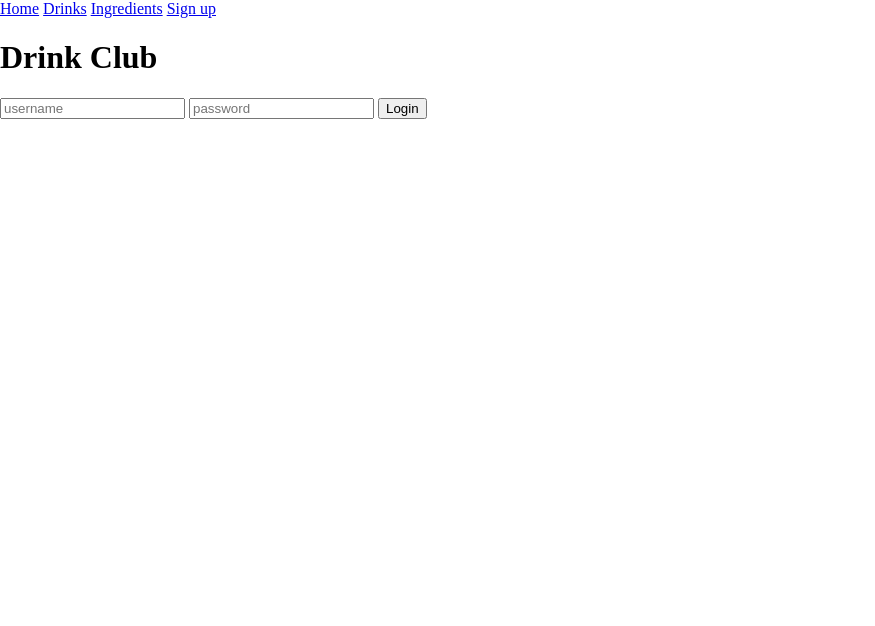
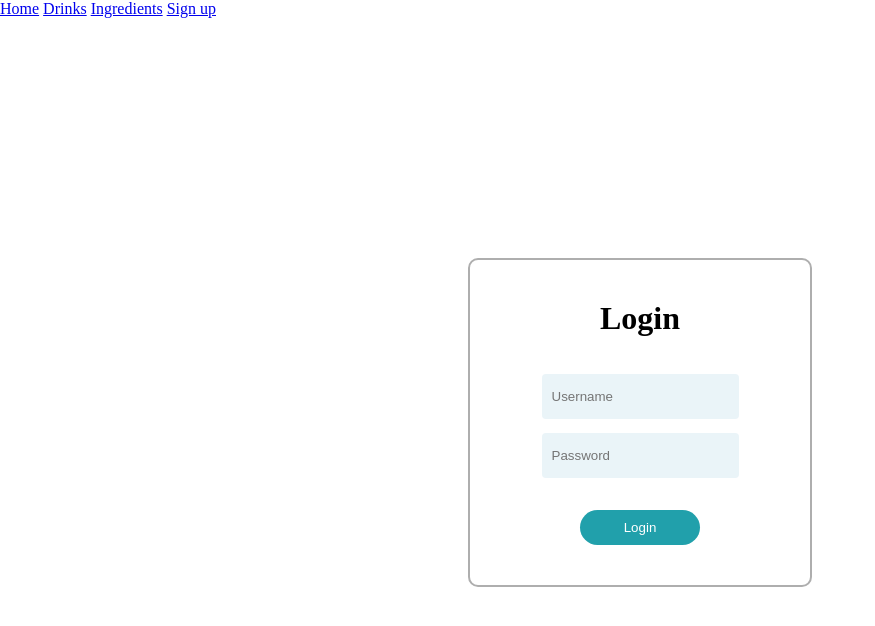
Before and after one commit to tommivk/drink-recipes, a Flask app: page / in a window 1280 px wide. Shown: the top 626 px of the page, without its empty margins (0-875 px from the left). Run offline with Flask 2, Linux system fonts and the light colour scheme.

Commit message:
add styles

```diff
--- a/static/style.css
+++ b/static/style.css
@@ -13,6 +13,27 @@
 
 body {
     margin: 0px;
+}
+
+.btn {
+    display: block;
+    width: 120px;
+    height: 35px;
+    cursor: pointer;
+    outline: none;
+    border: none;
+    border-radius: 20px;
+    color: white;
+    margin: auto;
+    background: rgba(33, 160, 171, 1);
+}
+
+.btn:hover {
+    background: rgb(34, 183, 197);
+}
+
+.btn:focus {
+    outline: 1px solid rgb(88, 82, 82);
 }
 
 .stars {
@@ -146,6 +167,7 @@ body {
 
 .add-recipe-button {
     float: right;
+    border-radius: 5px;
 }
 
 .gradient-text {
@@ -379,3 +401,45 @@ input[type="file"]:hover+label {
 .drink-delete-btn:hover {
     background-color: rgb(202, 23, 23);
 }
+
+.form-container {
+    max-width: 100vw;
+    width: 300px;
+    margin: auto;
+    display: flex;
+    flex-direction: column;
+    text-align: center;
+    justify-content: center;
+    align-items: center;
+    padding: 40px 20px;
+    border: 2px solid rgba(128, 128, 128, 0.637);
+    border-radius: 10px;
+    margin-top: 30vh;
+}
+
+.form-container h1 {
+    margin: 0px 0px 30px 0px;
+}
+
+.form-container form {
+    display: flex;
+    flex-direction: column;
+}
+
+.form-container form>button {
+    margin-top: 25px;
+}
+
+
+.form-container form>input {
+    padding: 15px 10px;
+    background: rgba(186, 217, 231, 0.3);
+    border: none;
+    outline: none;
+    margin: 7px;
+    border-radius: 4px;
+}
+
+.form-container form>input:focus {
+    outline: 1px solid rgba(128, 128, 128, 0.637);
+}
--- a/templates/drinks.html
+++ b/templates/drinks.html
@@ -13,7 +13,7 @@
         <input type="checkbox" onchange="handleFilterChange(this.checked)">
         {% endif %}
         <a href="/drinks/add">
-            <button class="add-recipe-button">Add new recipe</button>
+            <button class="add-recipe-button btn">Add new recipe</button>
         </a>
     </div>
     <div class="recipe-cards">
--- a/templates/index.html
+++ b/templates/index.html
@@ -3,16 +3,17 @@
 
 {% block content %}
 
-<h1>Drink Club</h1>
-
 {%if session.username %}
 <p>Hello</p>
 {%else%}
-<form action="/login" method="post">
-    <input type="text" placeholder="username" name="username" />
-    <input type="password" placeholder="password" name="password" />
-    <button type="submit">Login</button>
-</form>
+<div class="form-container">
+    <h1>Login</h1>
+    <form action="/login" method="post">
+        <input type="text" placeholder="Username" name="username" />
+        <input type="password" placeholder="Password" name="password" />
+        <button class="btn" type="submit">Login</button>
+    </form>
+</div>
 {% endif %}
 
 {% endblock %}
```
Also changed, not shown: templates/signup.html (+8 -9 lines).
